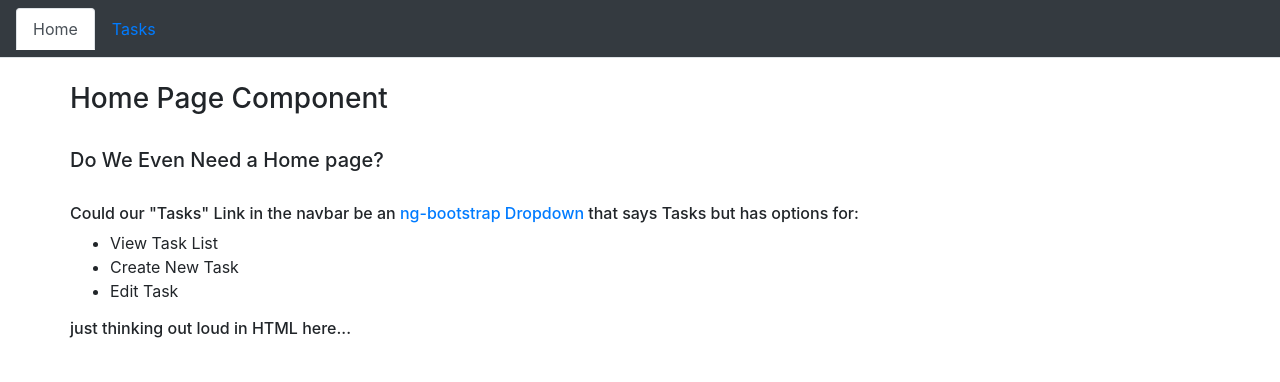
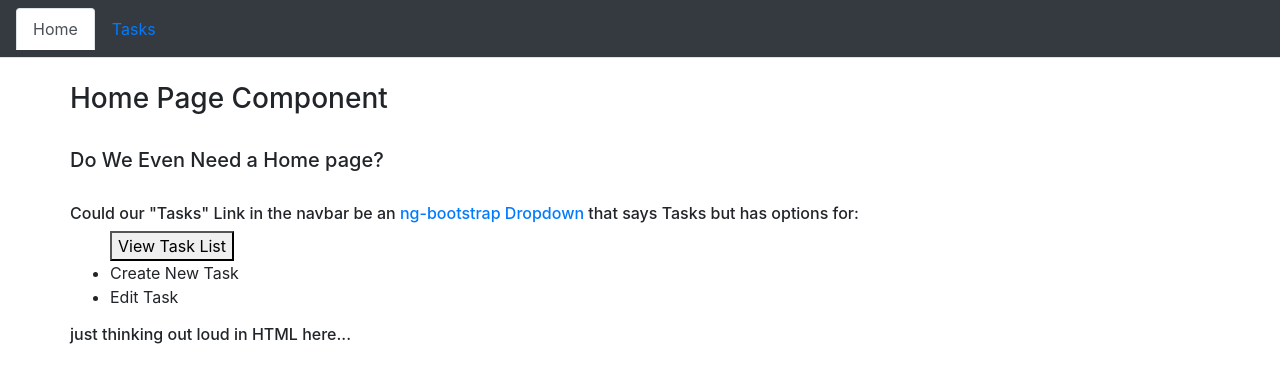
Before and after one commit to morauske/TaskForce, an Angular app in the folder task-force-frontend/: page / in a window 1280 px wide. Shown: the top 382 px of the page. Built offline with nearby package versions, Linux system fonts and the light colour scheme.

Commit message:
added link to home page to view tasks

```diff
--- a/task-force-frontend/src/app/home/home.component.html
+++ b/task-force-frontend/src/app/home/home.component.html
@@ -9,7 +9,7 @@
         <h6>Could our "Tasks" Link in the navbar be an <a href="https://ng-bootstrap.github.io/#/components/dropdown/examples">ng-bootstrap Dropdown</a>
             that says Tasks but has options for: </h6>
             <ul>
-              <li>View Task List</li>
+              <button [routerLink]="['/tasks']" type="btn btn-secondary" id="view">View Task List</button>
               <li>Create New Task</li>
               <li>Edit Task</li>
             </ul>
```
